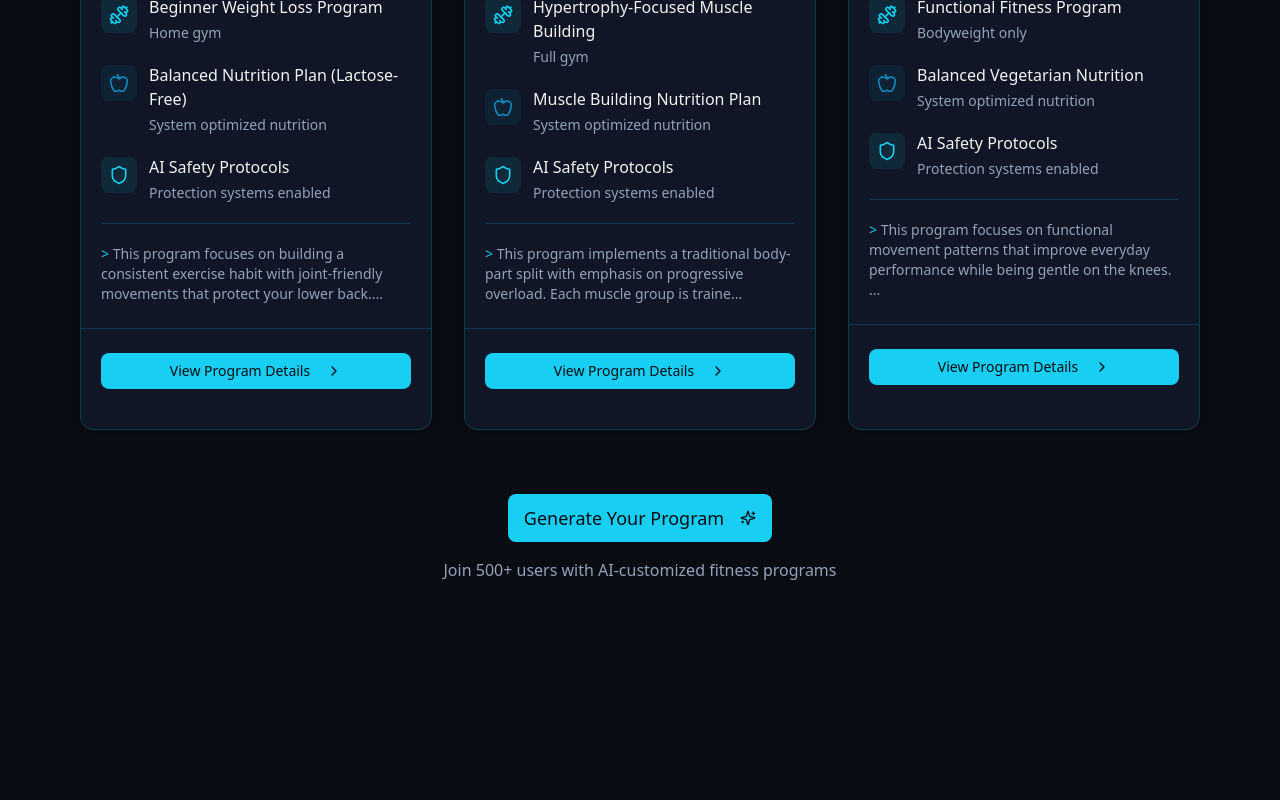
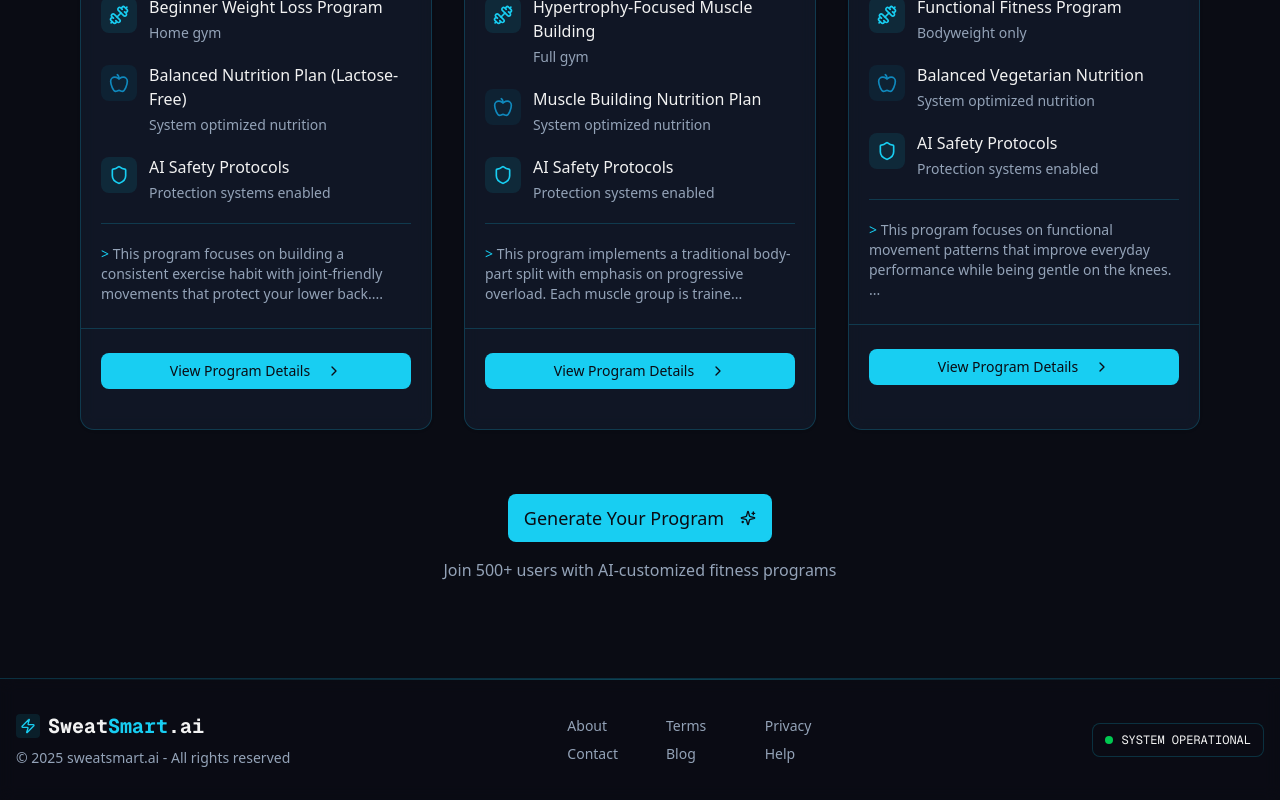
Before and after one commit to Subhamay-Dey/sweatsmart, a Next.js app: page / in a window 1280 px wide. Shown: the part 1770-2570 px from the top of the page. Before the commit the page ends 2448 px from the top, so only its background shows below. Built offline with nearby package versions, Linux system fonts and the light colour scheme; no server answers.

Commit message:
Added Footer component and integrate into RootLayout ✅

```diff
--- a/src/app/layout.tsx
+++ b/src/app/layout.tsx
@@ -6,6 +6,7 @@ import "./globals.css";
 import ConvexClientProvider from '@/provider/ConvexClerkProvider';
 import Navbar from '@/components/Navbar';
 import Background from '@/components/Background';
+import Footer from '@/components/Footer';
 
 const geistSans = Geist({
   variable: "--font-geist-sans",
@@ -37,7 +38,7 @@ export default function RootLayout({
             <main className='pt-24 flex-grow'>
               {children}
             </main>
-
+            <Footer/>
           </body>
         </html>
       </ConvexClientProvider>
--- /dev/null
+++ b/src/components/Footer.tsx
@@ -0,0 +1,77 @@
+import { ZapIcon } from "lucide-react";
+import Link from "next/link";
+
+const Footer = () => {
+  return (
+    <footer className="border-t border-border bg-background/80 backdrop-blur-sm">
+      {/* Top border glow */}
+      <div className="h-px w-full bg-gradient-to-r from-transparent via-primary/30 to-transparent"></div>
+
+      <div className="container mx-auto px-4 py-8">
+        <div className="flex flex-col md:flex-row justify-between items-center gap-6">
+          {/* Logo and Copyright */}
+          <div className="flex flex-col items-center md:items-start gap-2">
+            <Link href="/" className="flex items-center gap-2">
+              <div className="p-1 bg-primary/10 rounded">
+                <ZapIcon className="w-4 h-4 text-primary" />
+              </div>
+              <span className="text-xl font-bold font-mono">
+                Sweat<span className="text-primary">Smart</span>.ai
+              </span>
+            </Link>
+            <p className="text-sm text-muted-foreground">
+              © {new Date().getFullYear()} sweatsmart.ai - All rights reserved
+            </p>
+          </div>
+
+          {/* Links */}
+          <div className="grid grid-cols-2 md:grid-cols-3 gap-x-12 gap-y-2 text-sm">
+            <Link
+              href="/about"
+              className="text-muted-foreground hover:text-primary transition-colors"
+            >
+              About
+            </Link>
+            <Link
+              href="/terms"
+              className="text-muted-foreground hover:text-primary transition-colors"
+            >
+              Terms
+            </Link>
+            <Link
+              href="/privacy"
+              className="text-muted-foreground hover:text-primary transition-colors"
+            >
+              Privacy
+            </Link>
+            <Link
+              href="/contact"
+              className="text-muted-foreground hover:text-primary transition-colors"
+            >
+              Contact
+            </Link>
+            <Link
+              href="/blog"
+              className="text-muted-foreground hover:text-primary transition-colors"
+            >
+              Blog
+            </Link>
+            <Link
+              href="/help"
+              className="text-muted-foreground hover:text-primary transition-colors"
+            >
+              Help
+            </Link>
+          </div>
+
+          {/* Status */}
+          <div className="flex items-center gap-2 px-3 py-2 border border-border rounded-md bg-background/50">
+            <div className="w-2 h-2 rounded-full bg-green-500"></div>
+            <span className="text-xs font-mono">SYSTEM OPERATIONAL</span>
+          </div>
+        </div>
+      </div>
+    </footer>
+  );
+};
+export default Footer;
```
